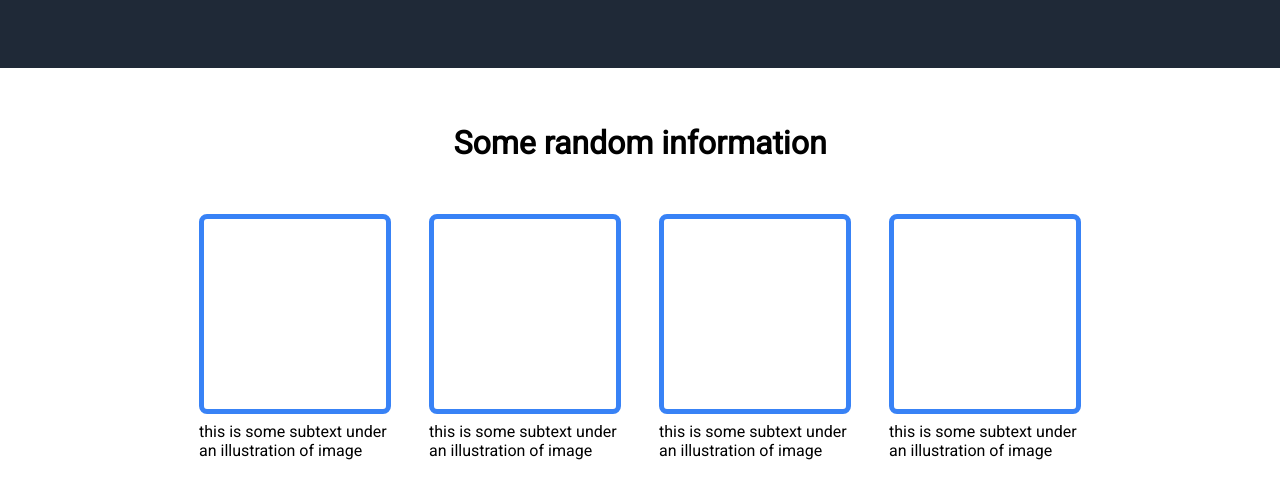
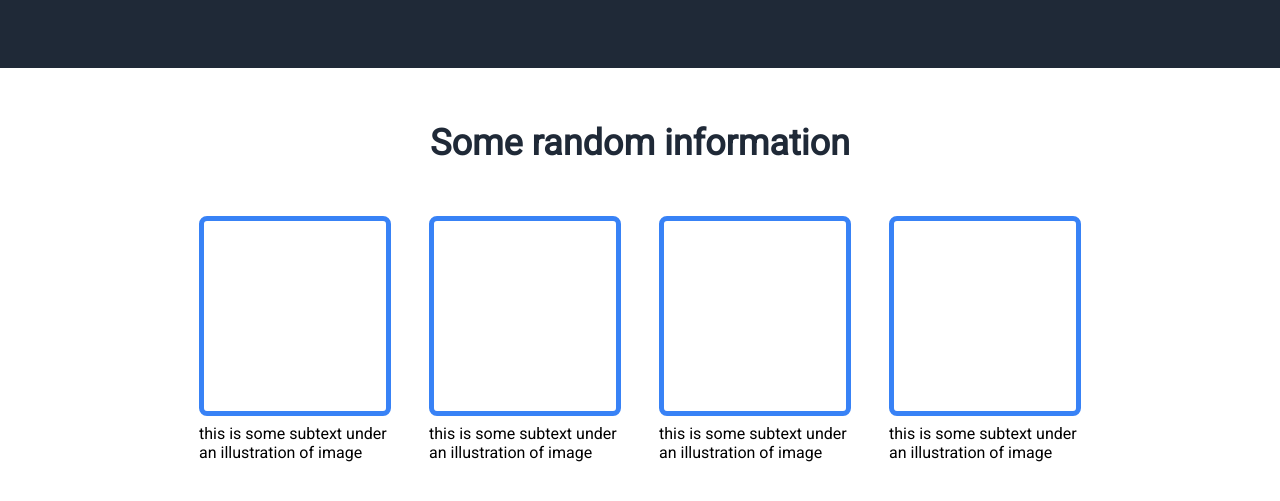
Before and after one commit to gnanaprakash2918/Landing-Page, a plain HTML site: page index.html in a window 1280 px wide. Shown: the part 409-910 px from the top of the page. Drawn offline with Linux system fonts and the light colour scheme.

Commit message:
Replaced Section2 heading with  <p> to style it

```diff
--- a/index.html
+++ b/index.html
@@ -46,7 +46,7 @@
     </div>
 
     <div class="section-2">
-      <h1 class="sec-2-heading">Some random information</h1>
+      <p class="sec-2-heading">Some random information</p>
       <div class="cards">
         <div class="card-container">
           <div class="card"></div>
--- a/style.css
+++ b/style.css
@@ -116,6 +116,12 @@ a {
   height: 500px;
 }
 
+.sec-2-heading {
+  font-size: 36px;
+  color: #1f2937;
+  font-weight: 800;
+}
+
 .cards {
   display: flex;
   justify-content: center;
```
